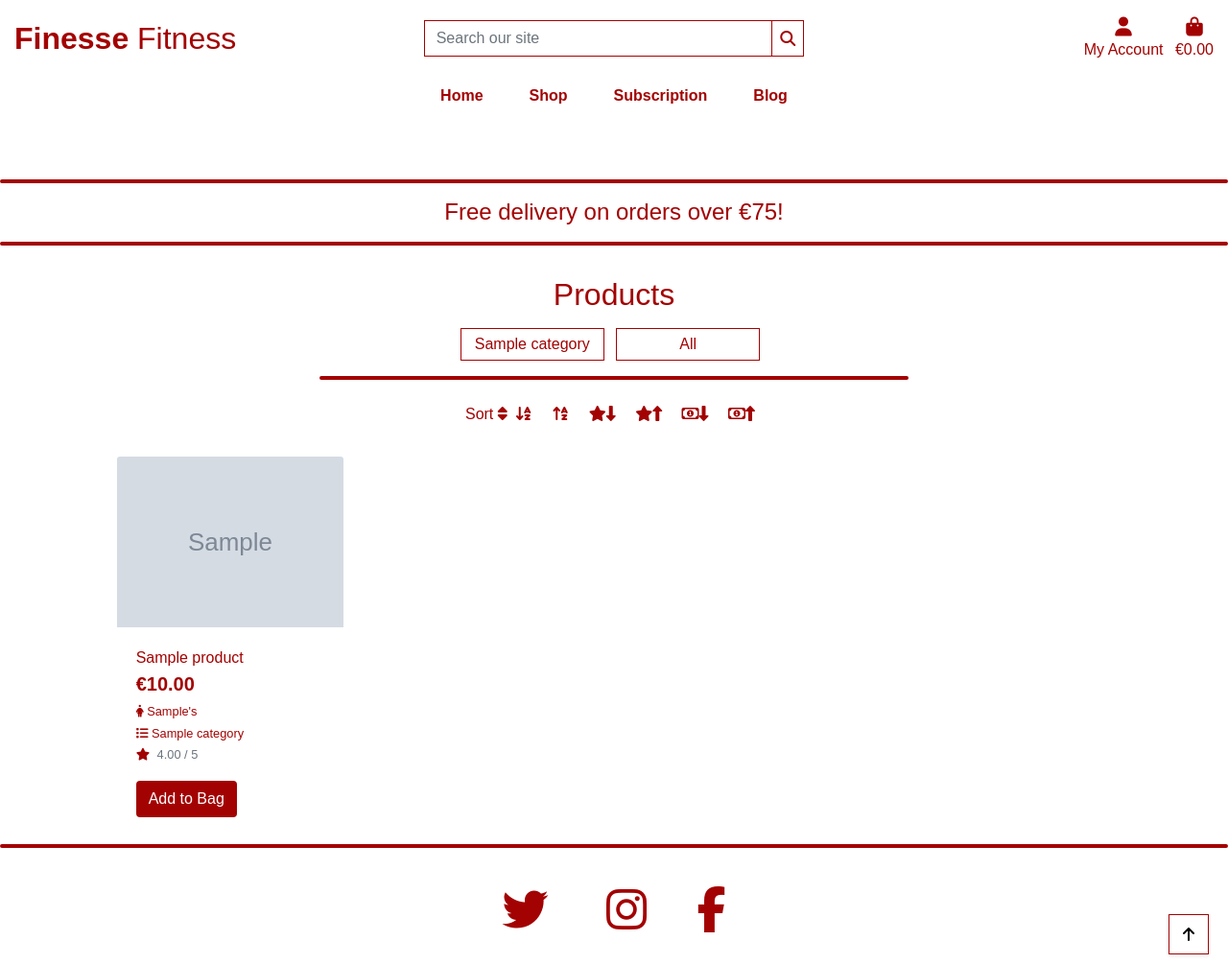
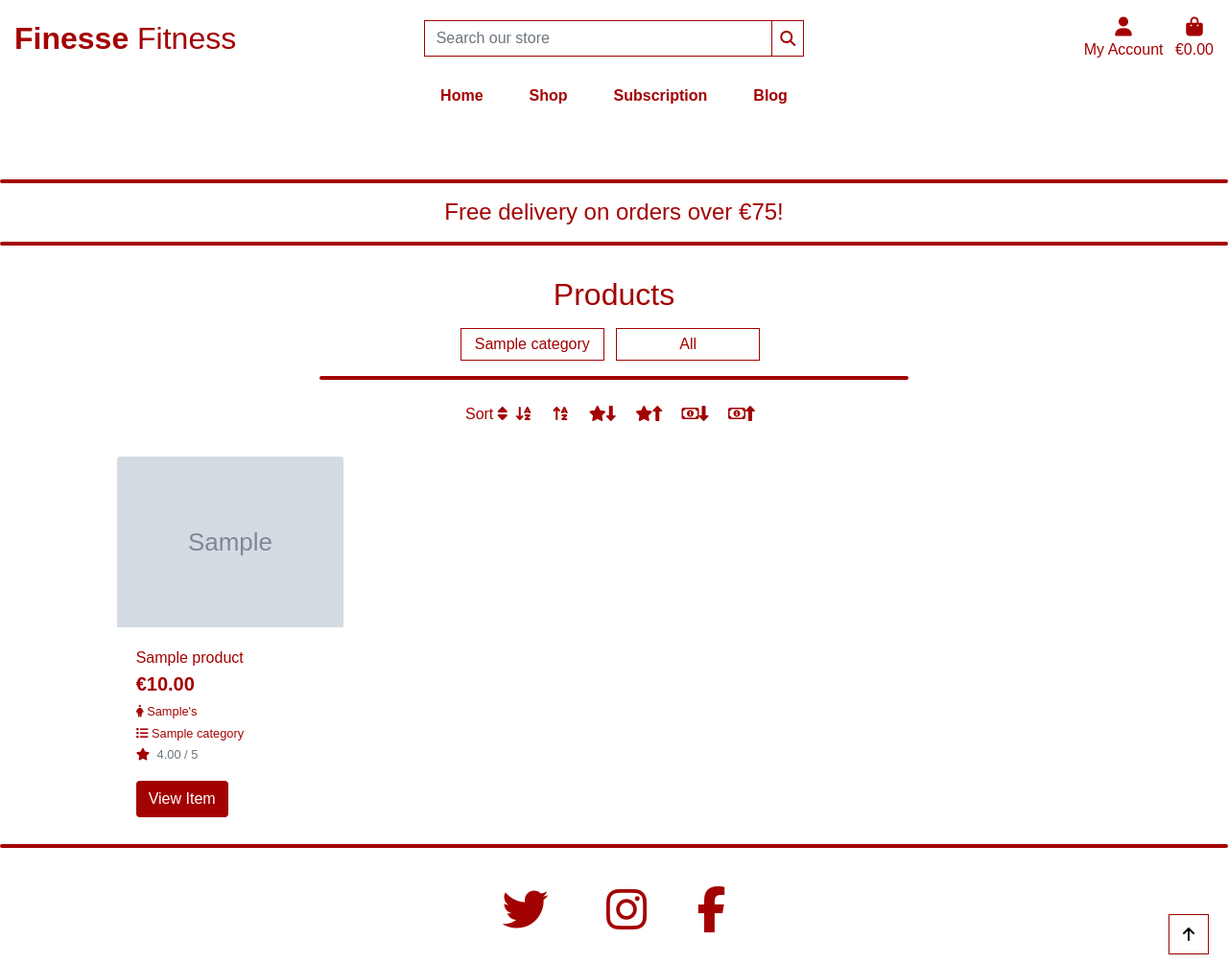
Before and after one commit to Richiefinegan11/finesse_fitness, a Django app: page /products/ in a window 1280 px wide. Shown: the whole page at 96% size. Run offline with Django 3.2, Linux system fonts and the light colour scheme; tables that the repository leaves empty hold one stand-in row (values such as "Sample post"); grey boxes marked "Sample" are stand-in pictures; some libraries are stand-ins or nearby versions; some web fonts are replaced.

Commit message:
Added back button on blog detail template

```diff
--- a/blog/templates/blog/blog_detail.html
+++ b/blog/templates/blog/blog_detail.html
@@ -22,6 +22,9 @@
         <p class="card-text ">{{ object.content | safe }}</p>
       </div>
     </div>
+    <div class="col-12">
+      <a href="{% url 'blog'  %}" class="btn btn-red">Back to Blog</a>
+    </div>
   </div>
 </div>
 
--- a/products/templates/products/products.html
+++ b/products/templates/products/products.html
@@ -127,7 +127,7 @@
                                     </div>
                                     <div class="row">
                                         <div class="col text-left">
-                                            <a class="btn btn-red mt-3" href="{% url 'product_detail' product.id %}">Add to Bag</a>
+                                            <a class="btn btn-red mt-3" href="{% url 'product_detail' product.id %}">View Item</a>
                                         </div>
                                     </div>
                                 </div>
--- a/templates/base.html
+++ b/templates/base.html
@@ -51,7 +51,7 @@
             <div class="col-12 col-lg-4 my-auto py-1 py-lg-0">
                 <form method="GET" action="{% url 'products' %}">
                     <div class="input-group w-100">
-                        <input class="form-control border border-red rounded-0" type="text" name="q" placeholder="Search our site">
+                        <input class="form-control border border-red rounded-0" type="text" name="q" placeholder="Search our store">
                         <div class="input-group-append">
                             <button class="form-control btn btn-black border border-red rounded-0" type="submit">
                                 <span class="icon">
```
